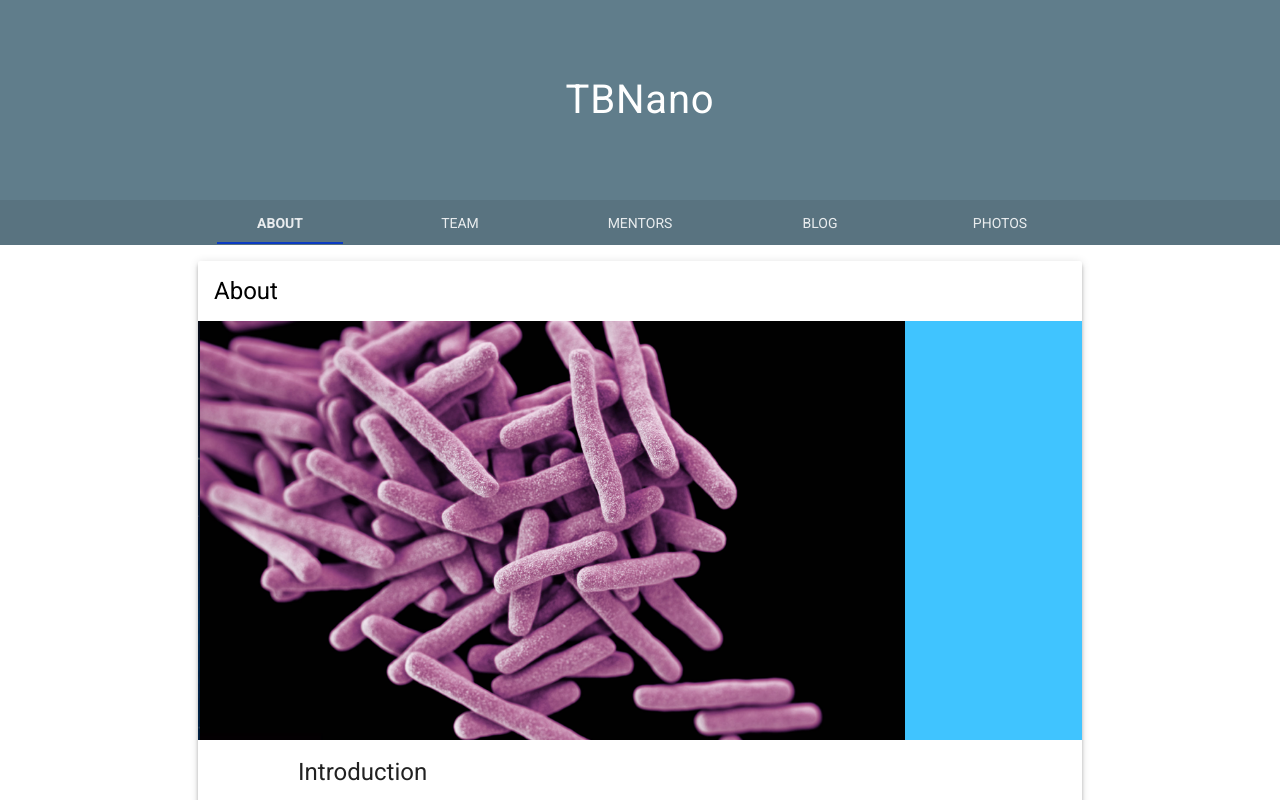
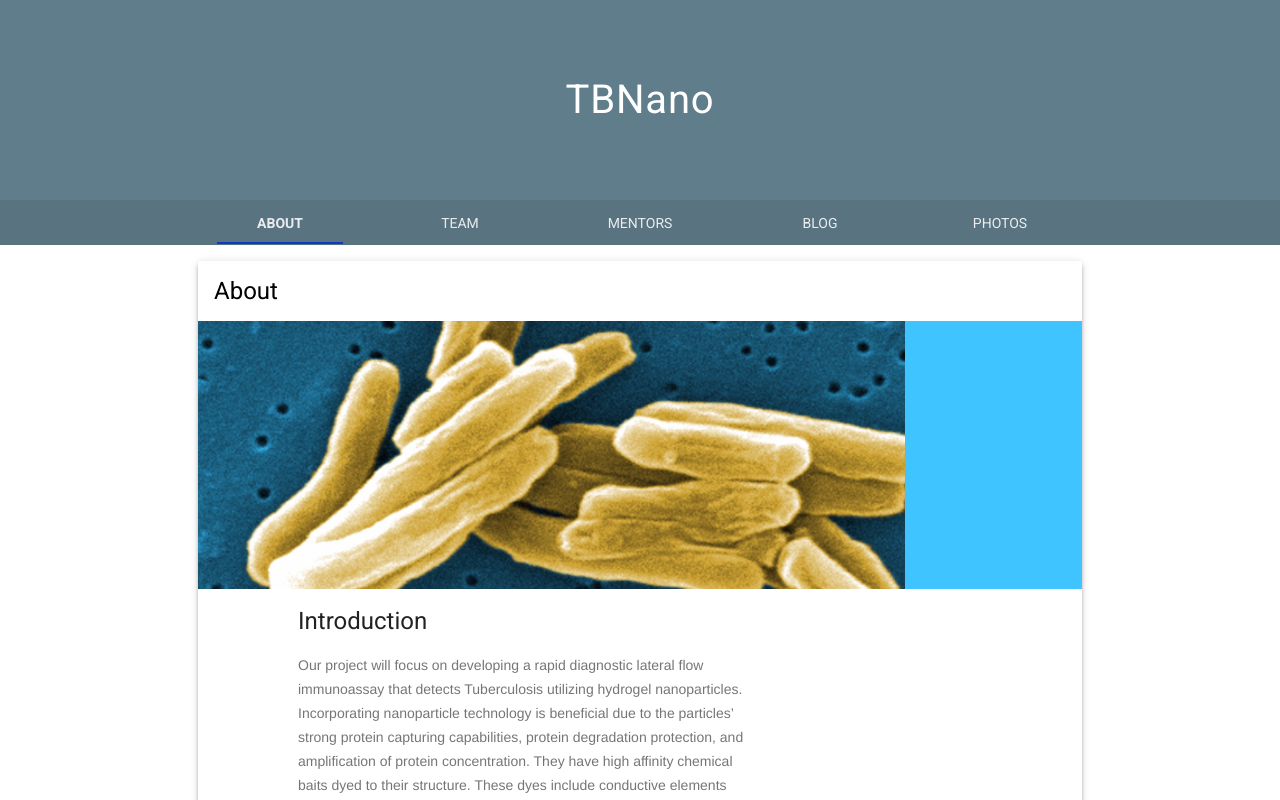
Before and after one commit to tbnano/tbnano.github.io, a website: page index.html in a window 1280 px wide. Drawn offline with nearby package versions, Linux system fonts and the light colour scheme.

Commit message:
index image change

```diff
--- a/index.html
+++ b/index.html
@@ -52,7 +52,7 @@
                         <h2 class="mdl-card__title-text">About</h2>
                     </div>
                     <div class="mdl-card__media">
-                        <img class="article-image" src="images/header-bg.png" border="0" alt="">
+                        <img class="article-image" src="images/about-header.jpg" border="0" alt="">
                     </div>
 
                     <div class="mdl-grid portfolio-copy">
```
Also changed, not shown: images/header-bg.jpg (deleted), images/header-bg.png (deleted).
